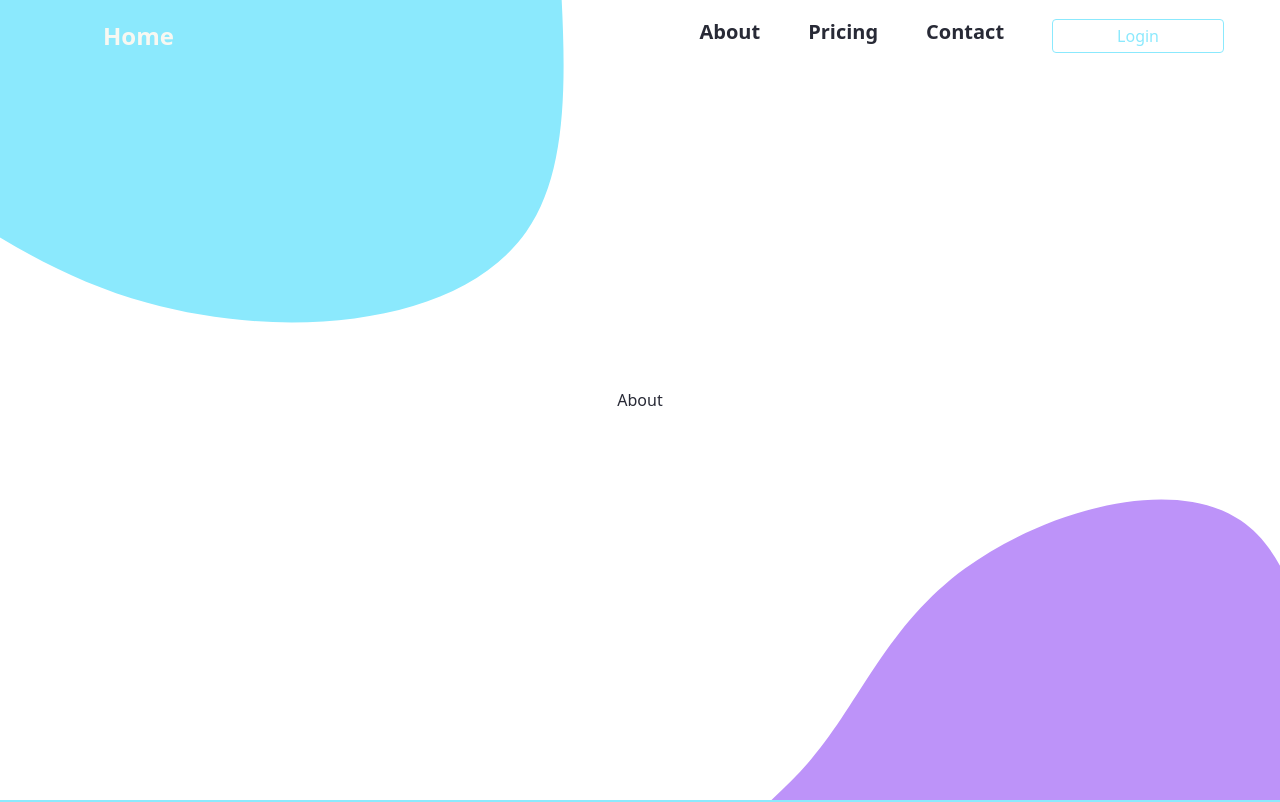
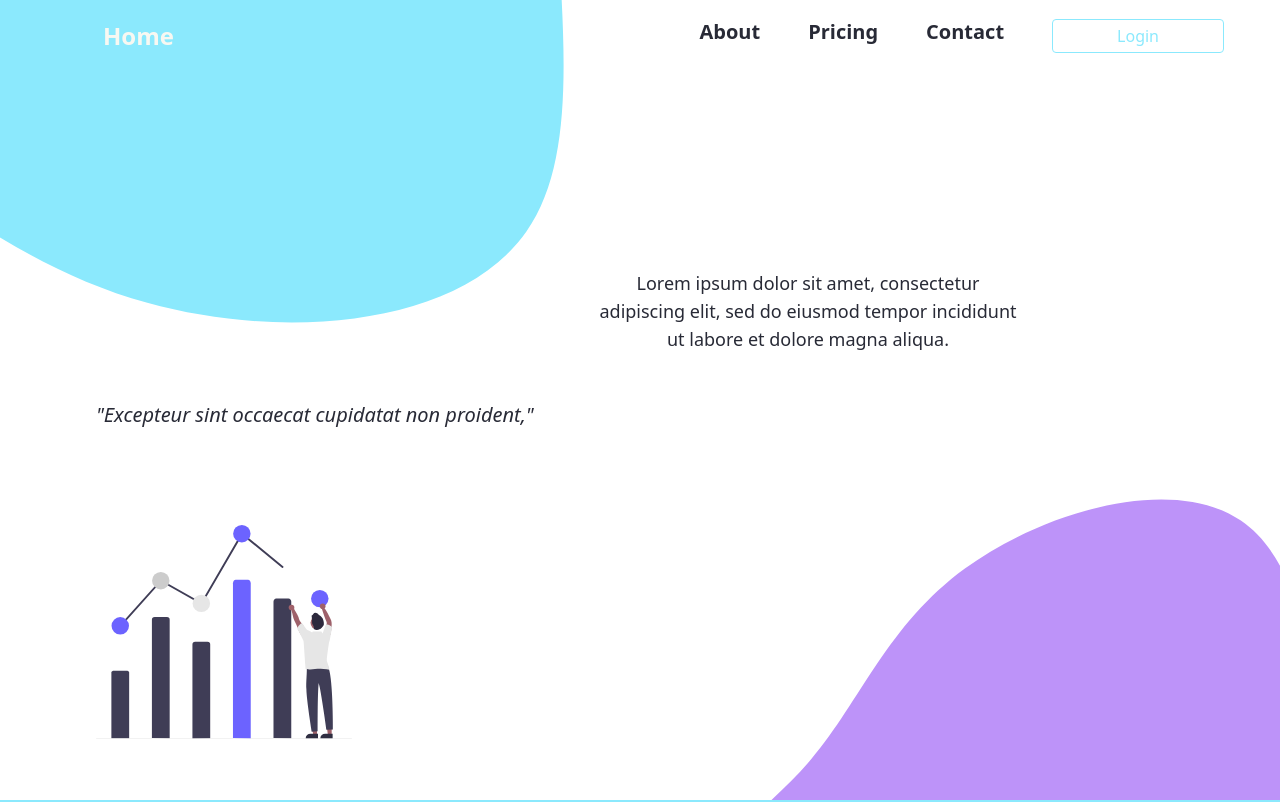
Before and after one commit to hosea100/KDTest2, a Next.js app: page / in a window 1280 px wide. Shown: the top 802 px of the page. Built offline with nearby package versions, Linux system fonts and the light colour scheme; some icons are missing.

Commit message:
about section

```diff
--- a/components/About/index.js
+++ b/components/About/index.js
@@ -3,11 +3,28 @@ import React from 'react'
 function About() {
   return (
     <div
-    className='relative bg-dracula-foreground bg-cover bg-center h-screen min-h-screen flex flex-col justify-center items-center' id='about'
-    style={{ backgroundImage: 'url("/Img/blobfull.svg")' }}
+      className='relative bg-dracula-foreground bg-cover bg-center h-screen min-h-screen flex flex-col justify-center' id='about'
+      style={{ backgroundImage: 'url("/Img/blobfull.svg")' }}
     >
-      About
-    </div>
+        <div className='flex flex-col text-skin-base-light items-center mx-12 md:mt-64 mt-0 md:ms-96 grow-0'>
+          <p className='break-normal text-lg text-center lg:w-1/2 w-full'>
+            Lorem ipsum dolor sit amet, consectetur adipiscing elit,
+            sed do eiusmod tempor incididunt ut labore et dolore magna aliqua.
+          </p>
+        </div>
+        <div className='flex flex-col text-skin-base-light items-center ms-24 my-12 mx-12 md:items-start md:text-center'>
+          <p className='italic text-xl'>
+            "Excepteur sint occaecat cupidatat non proident,"
+          </p>
+        </div>
+        <div className='flex flex-col items-center md:items-start w-1/2 ms-24 my-12 mx-12 md:w-1/5'>
+          <img
+          src='/Img/undraw_visual_data_re_mxxo.svg'
+          alt='theImg'
+          width="100%"
+          />
+        </div>
+      </div>
   )
 }
 
--- a/components/Nav/MobileNav/index.js
+++ b/components/Nav/MobileNav/index.js
@@ -10,8 +10,8 @@ function MobileNav({ isMenuOpen, toggleMenu, ulItems }) {
       >
         <ul className="h-screen md:h-auto items-center justify-center md:flex text-skin-base-light">
           {ulItems.map((items, i) => (
-            <Link href={items.link} onClick={toggleMenu}>
-              <li className="pb-6 text-xl font-bold py-2 px-6 text-center border-b-2 md:border-b-0 hover:bg-dracula-cyan border-purple-900 md:hover:text-dracula-cyan md:hover:bg-transparent">
+            <Link key={items.key} href={items.link} onClick={toggleMenu}>
+              <li key={items.key} className="pb-6 text-xl font-bold py-2 px-6 text-center border-b-2 md:border-b-0 hover:bg-dracula-cyan border-purple-900 md:hover:text-dracula-cyan md:hover:bg-transparent">
                 {items.label}
               </li>
             </Link>
--- a/components/Nav/index.js
+++ b/components/Nav/index.js
@@ -56,7 +56,7 @@ function Nav() {
   }, []);
 
   return (
-    <nav className={`w-full fixed top-0 left-0 right-0 z-10 transition-all filter ${navbar ? `bg-dracula-comment`: `bg-transparent`} ${isMenuOpen ? `bg-dracula-comment` : ``}`}>
+    <nav className={`w-full fixed top-0 left-0 right-0 z-10 transition-all filter ${navbar ? `bg-dracula-comment`: `bg-transparent`}`}>
       <div className="justify-between px-4 mx-auto md:items-center md:flex md:px-8">
         <div>
           <div className="flex items-center justify-between py-3 md:py-5 md:block">
```
Also changed, not shown: public/Img/undraw_visual_data_re_mxxo.svg (added).
